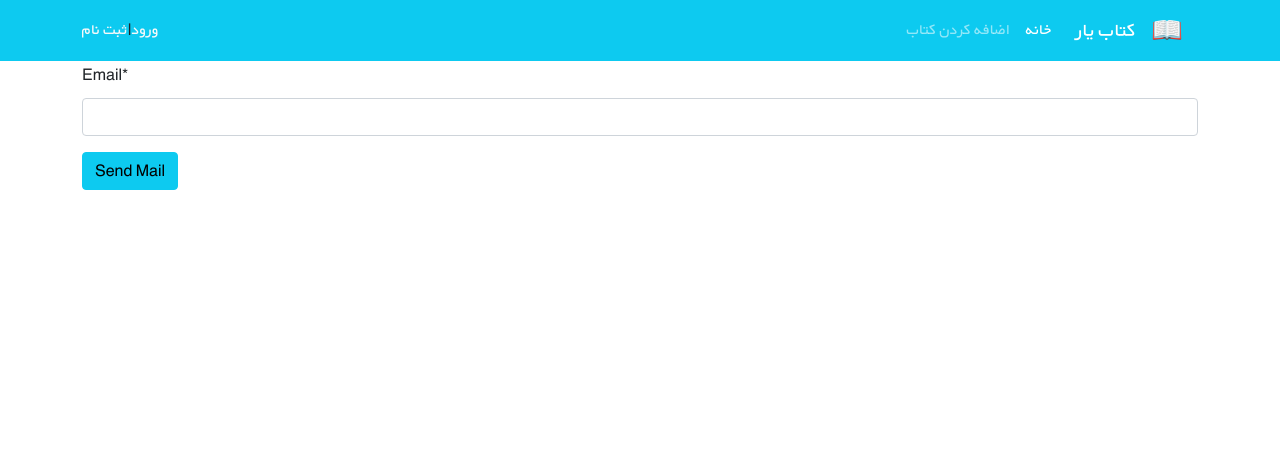
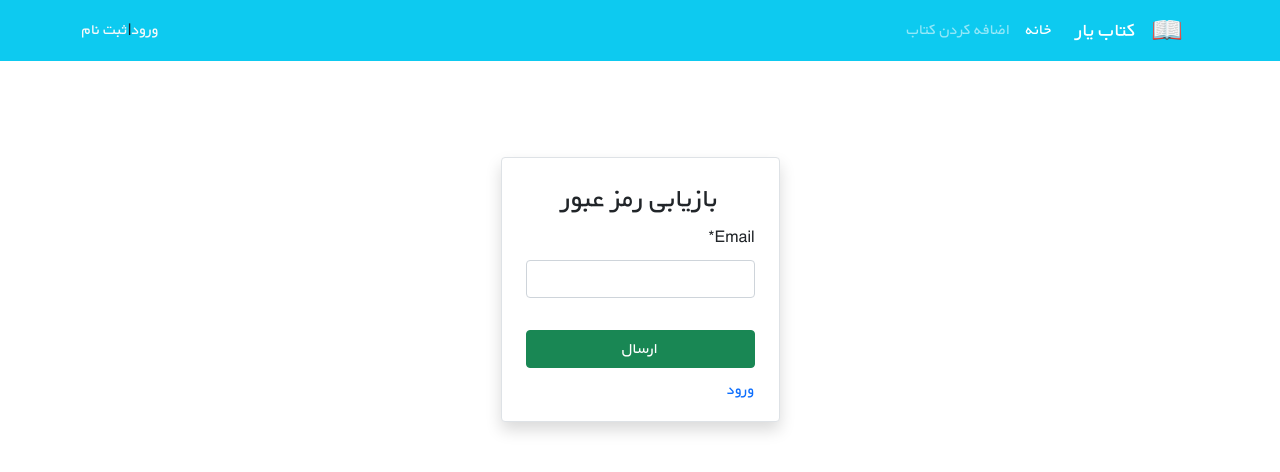
Before and after one commit to amir-malemir/django_book_store, a Django app: page /accounts/password_reset/ in a window 1280 px wide. Shown: the top 472 px of the page. Run offline with Django 5.2, Linux system fonts and the light colour scheme; parts of the project's set-up code (start-up, migrations or seed data) failed here and were passed over; some libraries are stand-ins or nearby versions.

Commit message:
change reset password form

```diff
--- a/templates/registration/password_reset_form.html
+++ b/templates/registration/password_reset_form.html
@@ -1,12 +1,22 @@
-{%  extends '_base.html' %}
+{% extends '_base.html' %}
 {% load crispy_forms_tags %}
 
 {% block page_title %}Reset Password{% endblock page_title %}
 
 {% block content %}
-    <form action="" method="post">
-        {% csrf_token %}
-        {{ form|crispy }}
-        <button type="submit" class="btn btn-info">Send Mail</button>
-    </form>
+    <div class="d-flex justify-content-center mt-5" dir="rtl">
+        <div class="col-xl-3 col-lg-4 col-md-5 col-sm-5 col-xs-6 bg-white m-3 m-sm-5 border rounded px-4 pt-4 pb-3 shadow">
+            <form method="post">
+                {% csrf_token %}
+                <h3 class="text-center">بازیابی رمز عبور</h3>
+                {{ form|crispy }}
+                <button type="submit" class="btn btn-success mt-3 w-100">ارسال</button>
+                <div class="d-flex justify-content-between align-items-center">
+                    <div class="mt-2">
+                        <a class="text-decoration-none" href="{% url 'login' %}">ورود</a>
+                    </div>
+                </div>
+            </form>
+        </div>
+    </div>
 {% endblock content %}
```
